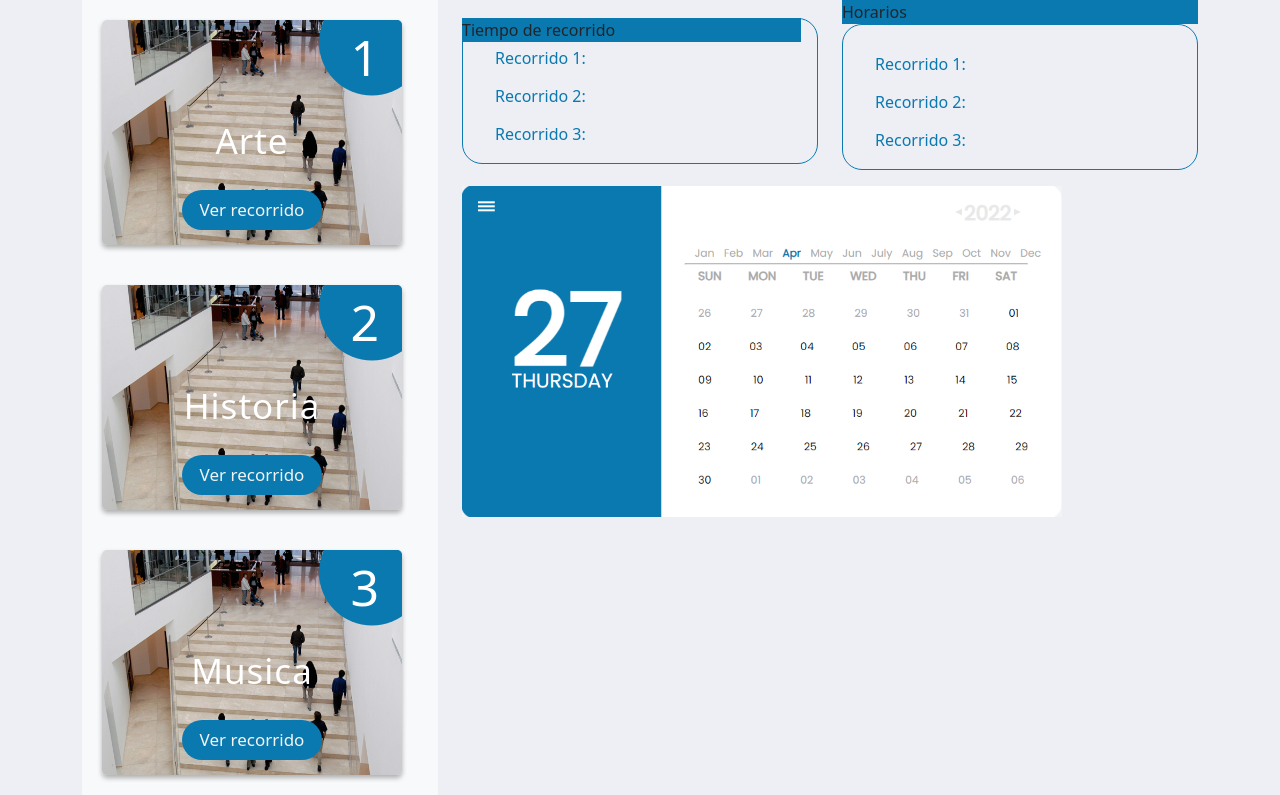
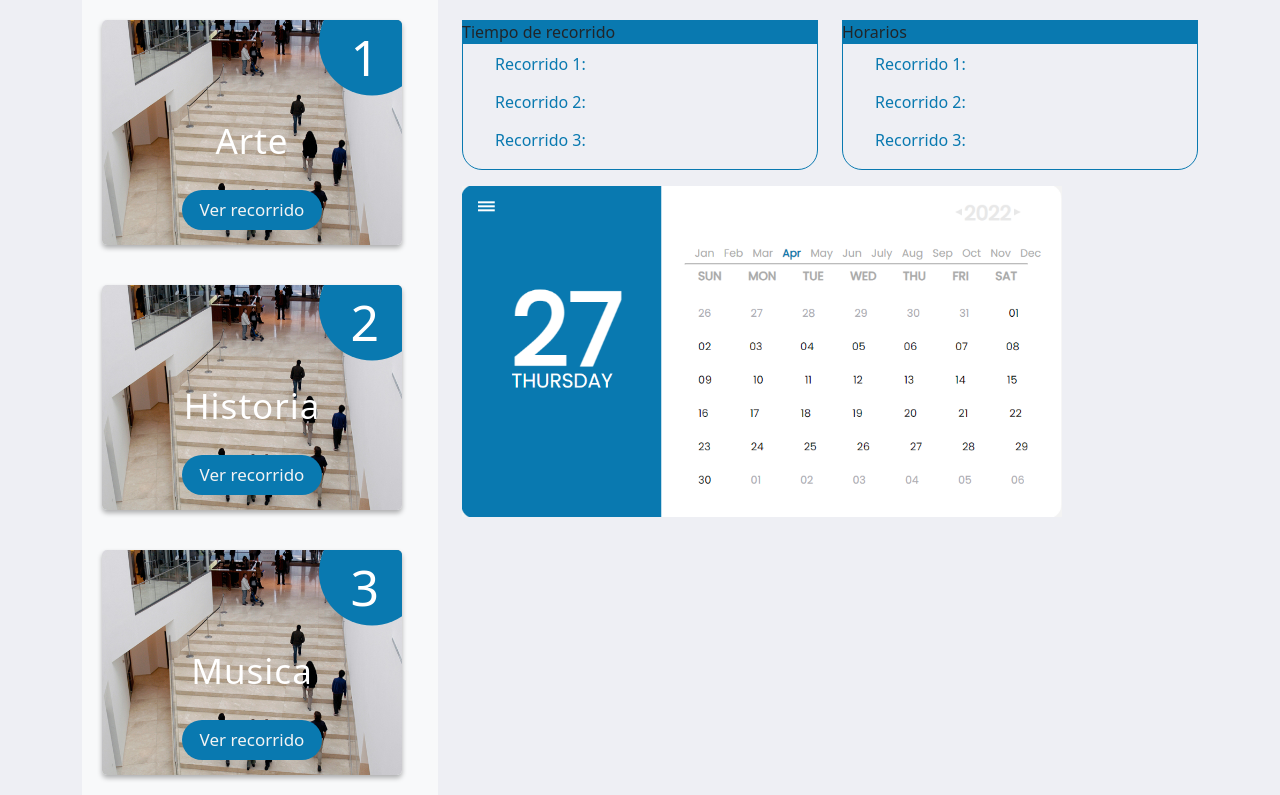
Before and after one commit to EscuelaTecnica32/Olimpiadas2022, a PHP site: page /test3/turnos.html in a window 1280 px wide. Shown: the part 86-881 px from the top of the page. Run offline with PHP 8.4, Linux system fonts and the light colour scheme; some libraries are stand-ins or nearby versions.

Commit message:
cambio de tarjetas
cambio de tarjetas

```diff
--- a/test3/assets/estilos/styleC.css
+++ b/test3/assets/estilos/styleC.css
@@ -35,6 +35,8 @@ dl, ol, ul {
 }
 .color_turnos{
     background-color: #0979b0;
+	position: relative;
+	top: 20px;
 }
 .wrapper .header{
 	width: 100%;
--- a/test3/turnos.html
+++ b/test3/turnos.html
@@ -95,9 +95,9 @@
         <div class="row">
           <div class="col-6">
 
-            <div class="card_item" style="margin-top:5%;">
+            <div class="card_item">
               <div class="card_inner">
-                <div class="role_name color_turnos" style="position: absolute; width: 26.5%; ">Tiempo de recorrido</div>
+                <div class="role_name color_turnos">Tiempo de recorrido</div>
                 <div class="film">
                   <ul class="bordel">
                     <li class="m">Recorrido 1:</li>
```
